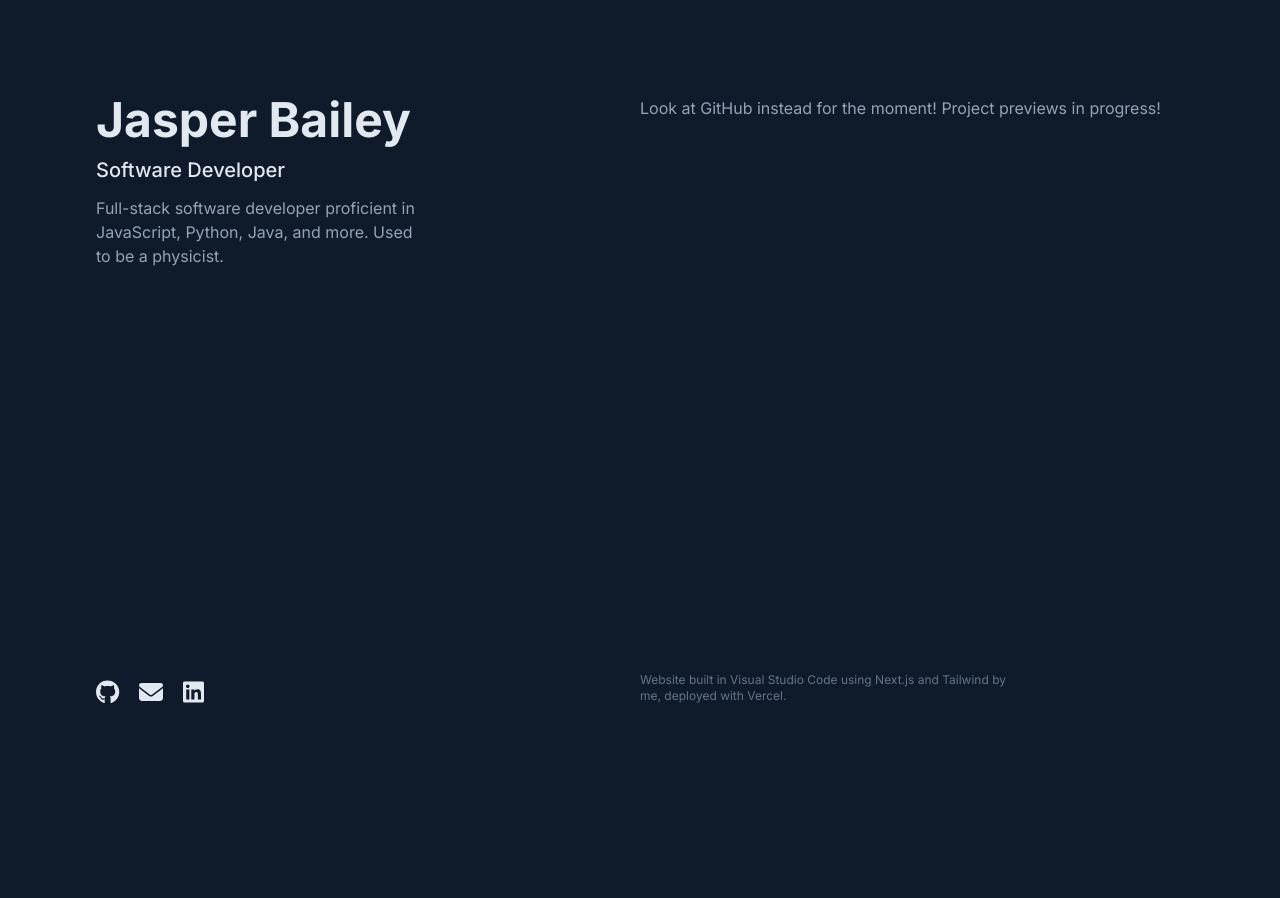
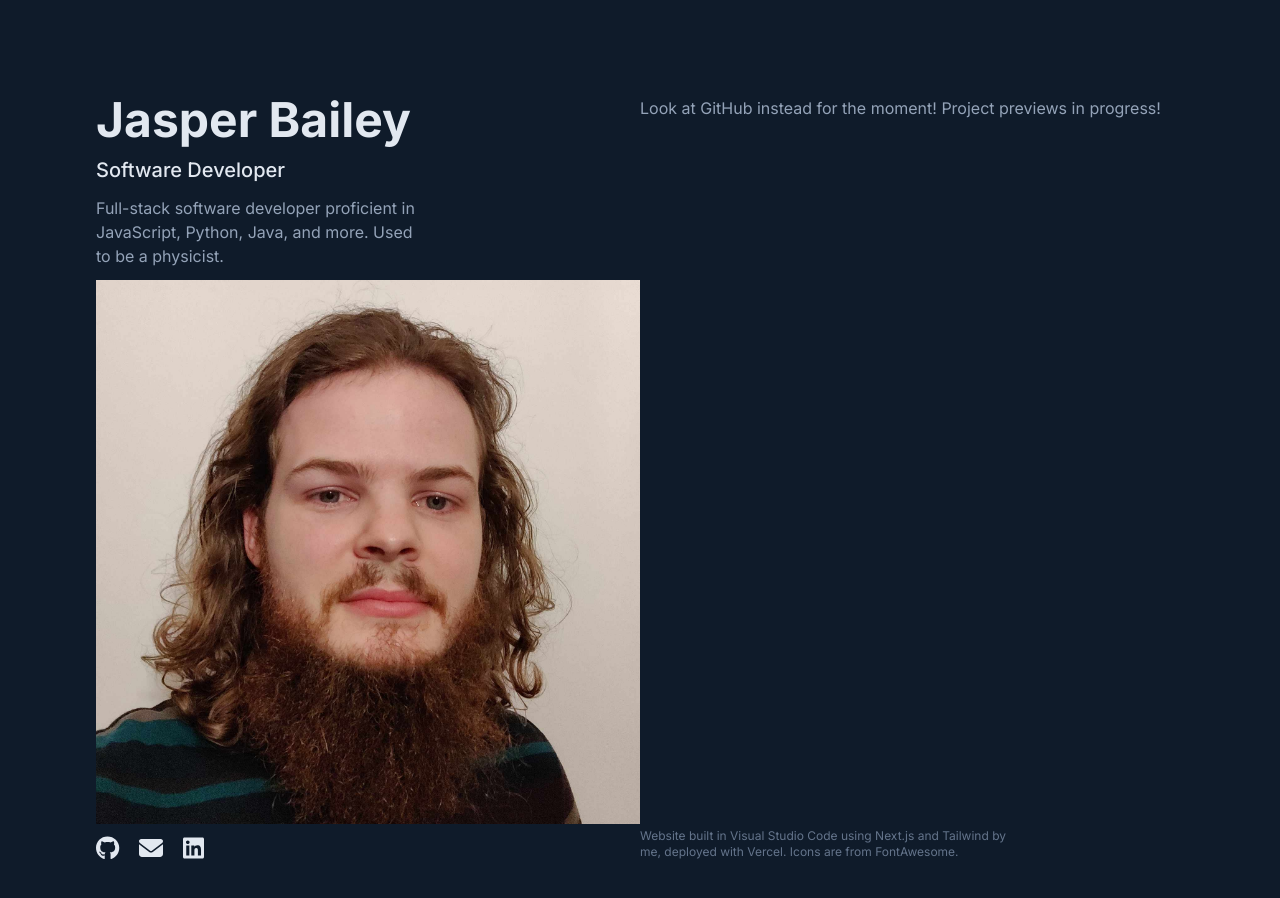
Before and after one commit to jasperBailey/portfolio, a Next.js app: page / in a window 1280 px wide. Shown: the top 898 px of the page. Before the commit the page ends 800 px from the top, so only its background shows below. Built offline with nearby package versions, Linux system fonts and the light colour scheme.

Commit message:
trying to add image

```diff
--- a/app/layout.tsx
+++ b/app/layout.tsx
@@ -30,7 +30,7 @@ export default function RootLayout({
           {children}
           <footer className="text-xs max-w-sm text-slate-500 mt-3">
             <p>
-              Website built in Visual Studio Code using Next.js and Tailwind by me, deployed with Vercel.
+              Website built in Visual Studio Code using Next.js and Tailwind by me, deployed with Vercel. Icons are from FontAwesome.
             </p>
           </footer>
         </main>
--- a/components/organisms/Profile.tsx
+++ b/components/organisms/Profile.tsx
@@ -9,8 +9,12 @@ const Profile = () => {
           Software Developer
         </h2>
         <p className="max-w-xs mt-3">
-          Full-stack software developer proficient in JavaScript, Python, Java, and more. Used to be a physicist.
+          Full-stack software developer proficient in JavaScript, Python, Java,
+          and more. Used to be a physicist.
         </p>
+        <div className="mt-3 hidden lg:block">
+          <img src={process.env.PUBLIC_URL + "me.jpg"} />
+        </div>
       </section>
 
       <Socials />
```
Also changed, not shown: public/me.jpg (added).
